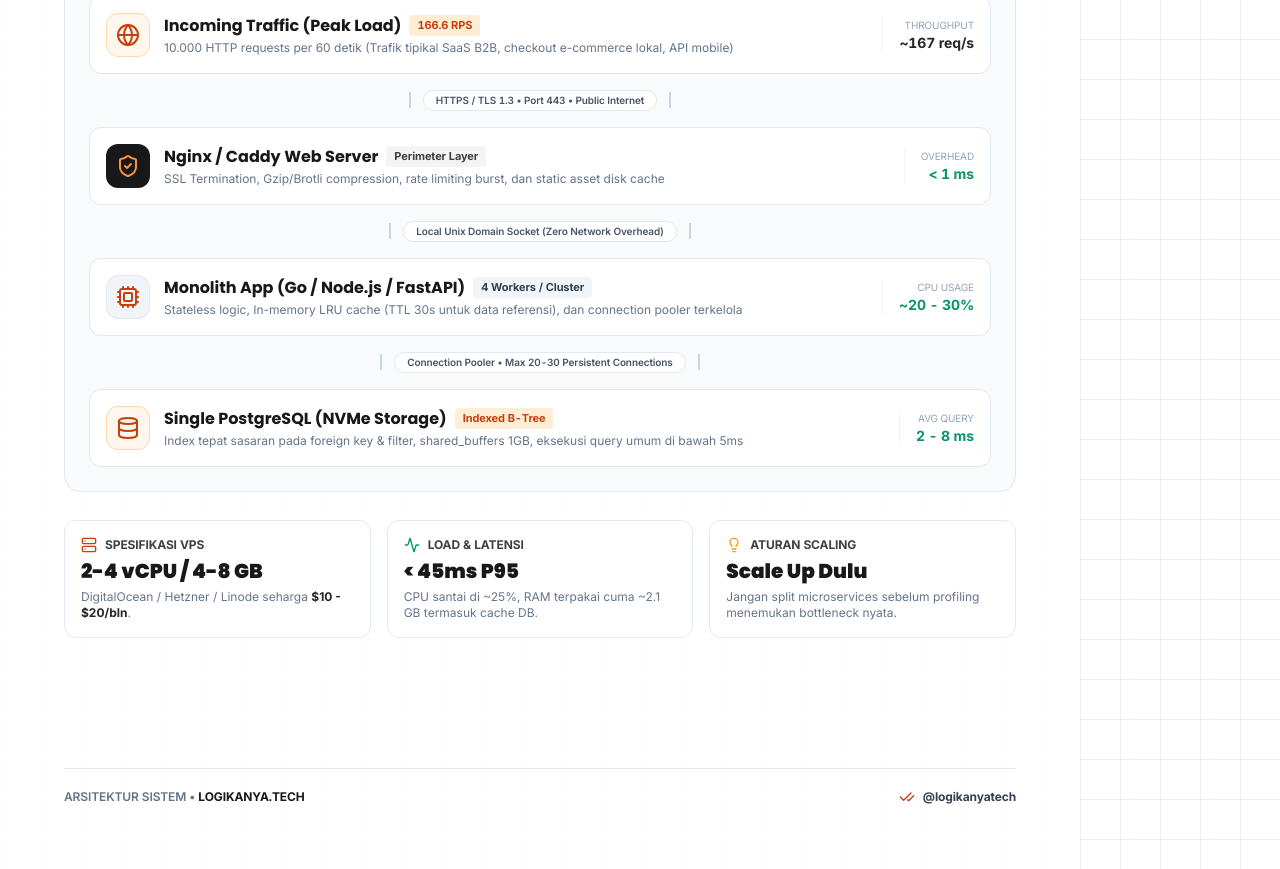
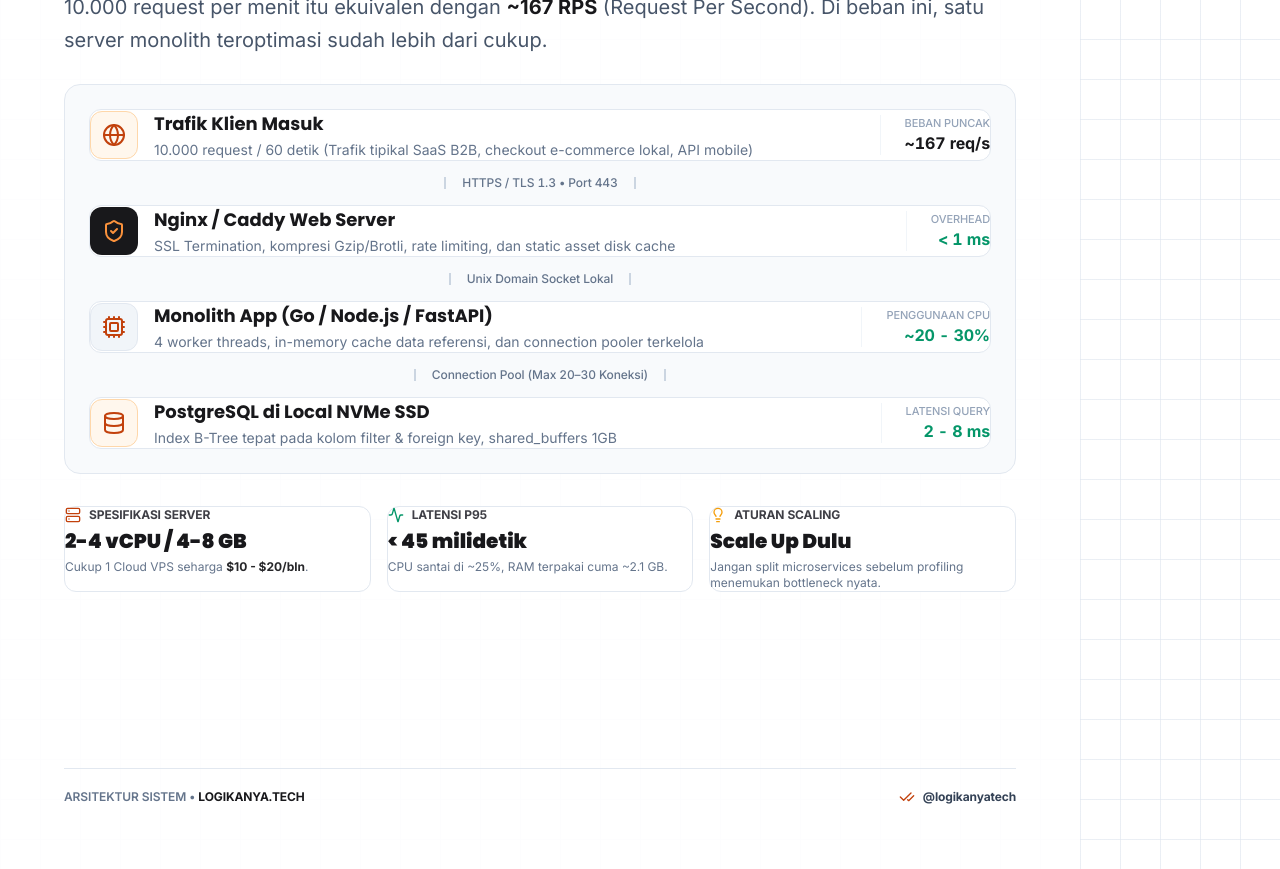
Before and after one commit to Cloumus30/social-studio-ai, a website: page projects/simple-architecture/single-post-10k-req.html in a window 1280 px wide. Shown: the part 481-1350 px from the top of the page. Drawn offline with nearby package versions, Linux system fonts and the light colour scheme.

Commit message:
fix(design): remove AI-slop eyebrow tags, top-right header badge, and streamline micro-text for clean Hallmark look

```diff
--- a/projects/simple-architecture/single-post-10k-req.html
+++ b/projects/simple-architecture/single-post-10k-req.html
@@ -46,147 +46,121 @@
   <!-- CONTAINER 4:5 (1080 x 1350) -->
   <div class="w-[1080px] h-[1350px] relative flex flex-col justify-between p-16 overflow-hidden bg-white/90">
 
-    <!-- HEADER / BRANDING -->
-    <header class="flex justify-between items-center z-10 border-b border-slate-200 pb-5">
-      <div class="flex items-center gap-3">
-        <div class="w-10 h-10 p-1 rounded-xl bg-white border border-slate-200 shadow-sm flex items-center justify-center shrink-0">
+    <!-- HEADER / BRANDING (Clean, Tanpa Badge di Pojok Kanan Atas) -->
+    <header class="flex justify-between items-center z-10 border-b border-slate-200 pb-6">
+      <div class="flex items-center gap-3.5">
+        <div class="w-11 h-11 p-1 rounded-xl bg-white border border-slate-200 shadow-sm flex items-center justify-center shrink-0">
           <img src="./assets/logo.png" alt="Logikanya.Tech Logo" class="w-full h-full object-contain">
         </div>
         <span class="font-black text-2xl tracking-tight text-zinc-900 font-heading">
           Logikanya<span class="text-[#c2410c]">.Tech</span>
         </span>
       </div>
-      <div class="bg-zinc-100 border border-zinc-300 px-4 py-1.5 rounded-full text-xs font-bold tracking-wider text-zinc-700 uppercase mono">
-        ARSITEKTUR SISTEM • MINI DIAGRAM
-      </div>
     </header>
 
     <!-- MAIN BODY -->
-    <main class="my-auto z-10 flex flex-col gap-6 py-2">
+    <main class="my-auto z-10 flex flex-col gap-7 py-2">
 
-      <!-- HEADLINE & CONTEXT -->
-      <div class="space-y-2">
-        <div class="flex items-center gap-2">
-          <span class="text-xs font-bold uppercase tracking-wider text-[#c2410c] mono">REAL-WORLD CAPACITY PLANNING</span>
-          <span class="text-xs text-slate-400">•</span>
-          <span class="text-xs text-slate-500 font-medium">Beban Menengah Tanpa Over-Engineering</span>
-        </div>
-        <h1 class="text-4xl font-black text-zinc-900 tracking-tight leading-[1.18] font-heading">
+      <!-- HEADLINE & CONTEXT (Tanpa Tulisan Kecil / Eyebrow di Atas Judul) -->
+      <div class="space-y-3">
+        <h1 class="text-[44px] font-black text-zinc-900 tracking-tight leading-[1.15] font-heading">
           Arsitektur Paling Sederhana Buat Nanganin <br>
           <span class="text-[#c2410c]">10.000 Request / Menit</span>
         </h1>
-        <p class="text-[17px] text-slate-600 font-normal leading-relaxed max-w-[960px]">
-          10.000 request per menit itu ekuivalen dengan <strong class="text-zinc-900 font-bold">~167 RPS</strong> (Request Per Second). Di level trafik ini, Anda belum butuh cluster Kubernetes, Kafka broker, atau 15 layanan microservices terpisah.
+        <p class="text-xl text-slate-600 font-normal leading-relaxed max-w-[950px]">
+          10.000 request per menit itu ekuivalen dengan <strong class="text-zinc-900 font-bold">~167 RPS</strong> (Request Per Second). Di beban ini, satu server monolith teroptimasi sudah lebih dari cukup.
         </p>
       </div>
 
-      <!-- MAIN ARCHITECTURE DIAGRAM (VERTICAL PIPELINE WITH TECHNICAL BUS) -->
-      <div class="bg-slate-50 border border-slate-200 rounded-2xl p-6 shadow-xs space-y-4">
+      <!-- MAIN ARCHITECTURE DIAGRAM (VERTICAL PIPELINE) -->
+      <div class="bg-slate-50 border border-slate-200 rounded-2xl p-6 shadow-xs space-y-3.5">
 
         <!-- LAYER 1: CLIENT TRAFFIC -->
-        <div class="flex items-center justify-between bg-white border border-slate-200 rounded-xl p-4 shadow-2xs">
-          <div class="flex items-center gap-3.5">
-            <div class="w-11 h-11 rounded-xl bg-orange-50 border border-orange-200 text-[#c2410c] flex items-center justify-center shrink-0">
+        <div class="flex items-center justify-between bg-white border border-slate-200 rounded-xl p-4.5 shadow-2xs">
+          <div class="flex items-center gap-4">
+            <div class="w-12 h-12 rounded-xl bg-orange-50 border border-orange-200 text-[#c2410c] flex items-center justify-center shrink-0">
               <i data-lucide="globe" class="w-6 h-6"></i>
             </div>
             <div>
-              <div class="flex items-center gap-2">
-                <h3 class="font-bold text-base text-zinc-900 font-heading">Incoming Traffic (Peak Load)</h3>
-                <span class="text-[11px] font-bold px-2 py-0.5 rounded bg-orange-100 text-[#c2410c] mono">166.6 RPS</span>
-              </div>
-              <p class="text-xs text-slate-500 mt-0.5">10.000 HTTP requests per 60 detik (Trafik tipikal SaaS B2B, checkout e-commerce lokal, API mobile)</p>
+              <h3 class="font-bold text-lg text-zinc-900 font-heading">Trafik Klien Masuk</h3>
+              <p class="text-sm text-slate-500 mt-0.5">10.000 request / 60 detik (Trafik tipikal SaaS B2B, checkout e-commerce lokal, API mobile)</p>
             </div>
           </div>
-          <div class="text-right mono text-xs shrink-0 pl-4 border-l border-slate-100">
-            <span class="text-slate-400 block text-[10px]">THROUGHPUT</span>
-            <span class="font-bold text-zinc-800 text-sm">~167 req/s</span>
+          <div class="text-right mono text-xs shrink-0 pl-6 border-l border-slate-100">
+            <span class="text-slate-400 block text-[11px] font-medium">BEBAN PUNCAK</span>
+            <span class="font-bold text-zinc-900 text-base">~167 req/s</span>
           </div>
         </div>
 
         <!-- CONNECTOR 1 -->
-        <div class="flex items-center justify-center gap-3 my--2 text-[11px] mono text-slate-500">
-          <div class="h-4 w-[2px] bg-slate-300"></div>
-          <span class="bg-white px-3 py-0.5 rounded-full border border-slate-200 text-[10px] text-slate-600 font-semibold shadow-2xs">
-            HTTPS / TLS 1.3 • Port 443 • Public Internet
-          </span>
-          <div class="h-4 w-[2px] bg-slate-300"></div>
+        <div class="flex items-center justify-center gap-2 text-slate-400 my--1">
+          <div class="h-3 w-[2px] bg-slate-300"></div>
+          <span class="text-xs mono text-slate-500 font-medium px-2">HTTPS / TLS 1.3 • Port 443</span>
+          <div class="h-3 w-[2px] bg-slate-300"></div>
         </div>
 
         <!-- LAYER 2: REVERSE PROXY & PERIMETER -->
-        <div class="flex items-center justify-between bg-white border border-slate-200 rounded-xl p-4 shadow-2xs">
-          <div class="flex items-center gap-3.5">
-            <div class="w-11 h-11 rounded-xl bg-zinc-900 text-white flex items-center justify-center shrink-0 shadow-xs">
+        <div class="flex items-center justify-between bg-white border border-slate-200 rounded-xl p-4.5 shadow-2xs">
+          <div class="flex items-center gap-4">
+            <div class="w-12 h-12 rounded-xl bg-zinc-900 text-white flex items-center justify-center shrink-0 shadow-xs">
               <i data-lucide="shield-check" class="w-6 h-6 text-orange-400"></i>
             </div>
             <div>
-              <div class="flex items-center gap-2">
-                <h3 class="font-bold text-base text-zinc-900 font-heading">Nginx / Caddy Web Server</h3>
-                <span class="text-[11px] font-bold px-2 py-0.5 rounded bg-zinc-100 text-zinc-700 mono">Perimeter Layer</span>
-              </div>
-              <p class="text-xs text-slate-500 mt-0.5">SSL Termination, Gzip/Brotli compression, rate limiting burst, dan static asset disk cache</p>
+              <h3 class="font-bold text-lg text-zinc-900 font-heading">Nginx / Caddy Web Server</h3>
+              <p class="text-sm text-slate-500 mt-0.5">SSL Termination, kompresi Gzip/Brotli, rate limiting, dan static asset disk cache</p>
             </div>
           </div>
-          <div class="text-right mono text-xs shrink-0 pl-4 border-l border-slate-100">
-            <span class="text-slate-400 block text-[10px]">OVERHEAD</span>
-            <span class="font-bold text-emerald-600 text-sm">&lt; 1 ms</span>
+          <div class="text-right mono text-xs shrink-0 pl-6 border-l border-slate-100">
+            <span class="text-slate-400 block text-[11px] font-medium">OVERHEAD</span>
+            <span class="font-bold text-emerald-600 text-base">&lt; 1 ms</span>
           </div>
         </div>
 
         <!-- CONNECTOR 2 -->
-        <div class="flex items-center justify-center gap-3 my--2 text-[11px] mono text-slate-500">
-          <div class="h-4 w-[2px] bg-slate-300"></div>
-          <span class="bg-white px-3 py-0.5 rounded-full border border-slate-200 text-[10px] text-slate-600 font-semibold shadow-2xs">
-            Local Unix Domain Socket (Zero Network Overhead)
-          </span>
-          <div class="h-4 w-[2px] bg-slate-300"></div>
+        <div class="flex items-center justify-center gap-2 text-slate-400 my--1">
+          <div class="h-3 w-[2px] bg-slate-300"></div>
+          <span class="text-xs mono text-slate-500 font-medium px-2">Unix Domain Socket Lokal</span>
+          <div class="h-3 w-[2px] bg-slate-300"></div>
         </div>
 
         <!-- LAYER 3: MONOLITH APPLICATION -->
-        <div class="flex items-center justify-between bg-white border border-slate-200 rounded-xl p-4 shadow-2xs">
-          <div class="flex items-center gap-3.5">
-            <div class="w-11 h-11 rounded-xl bg-slate-100 border border-slate-200 text-zinc-800 flex items-center justify-center shrink-0">
+        <div class="flex items-center justify-between bg-white border border-slate-200 rounded-xl p-4.5 shadow-2xs">
+          <div class="flex items-center gap-4">
+            <div class="w-12 h-12 rounded-xl bg-slate-100 border border-slate-200 text-zinc-800 flex items-center justify-center shrink-0">
               <i data-lucide="cpu" class="w-6 h-6 text-[#c2410c]"></i>
             </div>
             <div>
-              <div class="flex items-center gap-2">
-                <h3 class="font-bold text-base text-zinc-900 font-heading">Monolith App (Go / Node.js / FastAPI)</h3>
-                <span class="text-[11px] font-bold px-2 py-0.5 rounded bg-slate-100 text-slate-700 mono">4 Workers / Cluster</span>
-              </div>
-              <p class="text-xs text-slate-500 mt-0.5">Stateless logic, In-memory LRU cache (TTL 30s untuk data referensi), dan connection pooler terkelola</p>
+              <h3 class="font-bold text-lg text-zinc-900 font-heading">Monolith App (Go / Node.js / FastAPI)</h3>
+              <p class="text-sm text-slate-500 mt-0.5">4 worker threads, in-memory cache data referensi, dan connection pooler terkelola</p>
             </div>
           </div>
-          <div class="text-right mono text-xs shrink-0 pl-4 border-l border-slate-100">
-            <span class="text-slate-400 block text-[10px]">CPU USAGE</span>
-            <span class="font-bold text-emerald-600 text-sm">~20 - 30%</span>
+          <div class="text-right mono text-xs shrink-0 pl-6 border-l border-slate-100">
+            <span class="text-slate-400 block text-[11px] font-medium">PENGGUNAAN CPU</span>
+            <span class="font-bold text-emerald-600 text-base">~20 - 30%</span>
           </div>
         </div>
 
         <!-- CONNECTOR 3 -->
-        <div class="flex items-center justify-center gap-3 my--2 text-[11px] mono text-slate-500">
-          <div class="h-4 w-[2px] bg-slate-300"></div>
-          <span class="bg-white px-3 py-0.5 rounded-full border border-slate-200 text-[10px] text-slate-600 font-semibold shadow-2xs">
-            Connection Pooler • Max 20-30 Persistent Connections
-          </span>
-          <div class="h-4 w-[2px] bg-slate-300"></div>
+        <div class="flex items-center justify-center gap-2 text-slate-400 my--1">
+          <div class="h-3 w-[2px] bg-slate-300"></div>
+          <span class="text-xs mono text-slate-500 font-medium px-2">Connection Pool (Max 20–30 Koneksi)</span>
+          <div class="h-3 w-[2px] bg-slate-300"></div>
         </div>
 
         <!-- LAYER 4: DATABASE INSTANCE -->
-        <div class="flex items-center justify-between bg-white border border-slate-200 rounded-xl p-4 shadow-2xs">
-          <div class="flex items-center gap-3.5">
-            <div class="w-11 h-11 rounded-xl bg-orange-50 border border-orange-200 text-[#c2410c] flex items-center justify-center shrink-0">
+        <div class="flex items-center justify-between bg-white border border-slate-200 rounded-xl p-4.5 shadow-2xs">
+          <div class="flex items-center gap-4">
+            <div class="w-12 h-12 rounded-xl bg-orange-50 border border-orange-200 text-[#c2410c] flex items-center justify-center shrink-0">
               <i data-lucide="database" class="w-6 h-6"></i>
             </div>
             <div>
-              <div class="flex items-center gap-2">
-                <h3 class="font-bold text-base text-zinc-900 font-heading">Single PostgreSQL (NVMe Storage)</h3>
-                <span class="text-[11px] font-bold px-2 py-0.5 rounded bg-orange-100 text-[#c2410c] mono">Indexed B-Tree</span>
-              </div>
-              <p class="text-xs text-slate-500 mt-0.5">Index tepat sasaran pada foreign key & filter, shared_buffers 1GB, eksekusi query umum di bawah 5ms</p>
+              <h3 class="font-bold text-lg text-zinc-900 font-heading">PostgreSQL di Local NVMe SSD</h3>
+              <p class="text-sm text-slate-500 mt-0.5">Index B-Tree tepat pada kolom filter & foreign key, shared_buffers 1GB</p>
             </div>
           </div>
-          <div class="text-right mono text-xs shrink-0 pl-4 border-l border-slate-100">
-            <span class="text-slate-400 block text-[10px]">AVG QUERY</span>
-            <span class="font-bold text-emerald-600 text-sm">2 - 8 ms</span>
+          <div class="text-right mono text-xs shrink-0 pl-6 border-l border-slate-100">
+            <span class="text-slate-400 block text-[11px] font-medium">LATENSI QUERY</span>
+            <span class="font-bold text-emerald-600 text-base">2 - 8 ms</span>
           </div>
         </div>
 
@@ -196,27 +170,27 @@
       <div class="grid grid-cols-3 gap-4 pt-1">
 
         <!-- COL 1: REAL SERVER SPECS -->
-        <div class="bg-white border border-slate-200 rounded-xl p-4 shadow-xs">
+        <div class="bg-white border border-slate-200 rounded-xl p-4.5 shadow-xs">
           <div class="flex items-center gap-2 text-xs font-bold text-zinc-700 mono mb-1">
             <i data-lucide="server" class="w-4 h-4 text-[#c2410c]"></i>
-            <span>SPESIFIKASI VPS</span>
+            <span>SPESIFIKASI SERVER</span>
           </div>
           <div class="text-xl font-black text-zinc-900 font-heading">2-4 vCPU / 4-8 GB</div>
-          <p class="text-xs text-slate-500 mt-1">DigitalOcean / Hetzner / Linode seharga <strong class="text-zinc-800">$10 - $20/bln</strong>.</p>
+          <p class="text-xs text-slate-500 mt-1">Cukup 1 Cloud VPS seharga <strong class="text-zinc-800">$10 - $20/bln</strong>.</p>
         </div>
 
         <!-- COL 2: ESTIMASI BEBAN -->
-        <div class="bg-white border border-slate-200 rounded-xl p-4 shadow-xs">
+        <div class="bg-white border border-slate-200 rounded-xl p-4.5 shadow-xs">
           <div class="flex items-center gap-2 text-xs font-bold text-zinc-700 mono mb-1">
             <i data-lucide="activity" class="w-4 h-4 text-emerald-600"></i>
-            <span>LOAD & LATENSI</span>
+            <span>LATENSI P95</span>
           </div>
-          <div class="text-xl font-black text-zinc-900 font-heading">&lt; 45ms P95</div>
-          <p class="text-xs text-slate-500 mt-1">CPU santai di ~25%, RAM terpakai cuma ~2.1 GB termasuk cache DB.</p>
+          <div class="text-xl font-black text-zinc-900 font-heading">&lt; 45 milidetik</div>
+          <p class="text-xs text-slate-500 mt-1">CPU santai di ~25%, RAM terpakai cuma ~2.1 GB.</p>
         </div>
 
         <!-- COL 3: PRINSIP UTAMA -->
-        <div class="bg-white border border-slate-200 rounded-xl p-4 shadow-xs">
+        <div class="bg-white border border-slate-200 rounded-xl p-4.5 shadow-xs">
           <div class="flex items-center gap-2 text-xs font-bold text-zinc-700 mono mb-1">
             <i data-lucide="lightbulb" class="w-4 h-4 text-amber-500"></i>
             <span>ATURAN SCALING</span>
```
